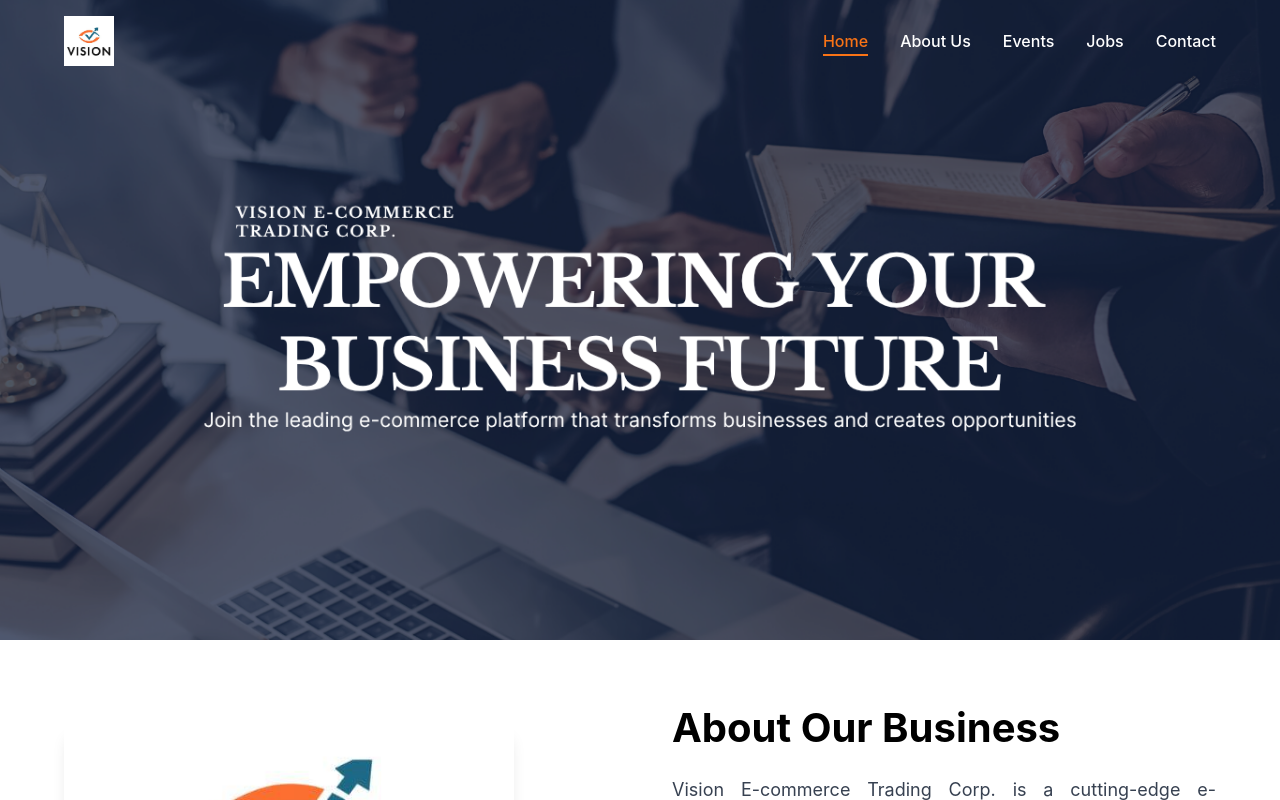
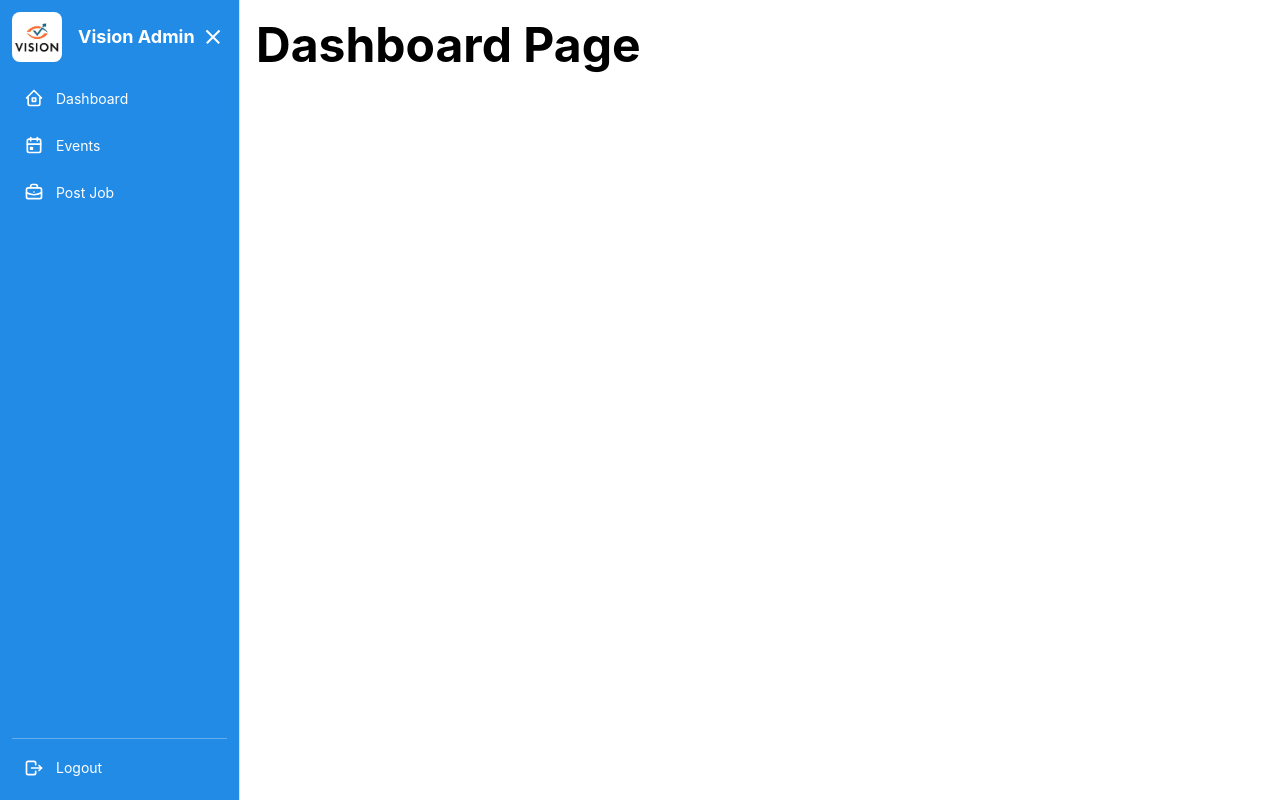
Before and after one commit to RusselJamesRecamunda/vision-ecom, a React (Vite) app: page /admin/dashboard in a window 1280 px wide. Shown: the top 800 px of the page. Built offline with nearby package versions, Linux system fonts and the light colour scheme.

Commit message:
feat: new pages for admin and login UI

```diff
--- a/package.json
+++ b/package.json
@@ -12,6 +12,10 @@
   "dependencies": {
     "@fortawesome/free-solid-svg-icons": "^7.0.1",
     "@fortawesome/react-fontawesome": "^3.0.2",
+    "@fullcalendar/daygrid": "^6.1.19",
+    "@fullcalendar/interaction": "^6.1.19",
+    "@fullcalendar/react": "^6.1.19",
+    "@fullcalendar/timegrid": "^6.1.19",
     "@mantine/core": "^8.3.1",
     "@mantine/form": "^8.3.1",
     "@mantine/hooks": "^8.3.1",
--- a/src/App.tsx
+++ b/src/App.tsx
@@ -1,7 +1,7 @@
-import Home from "./pages/Home";
+import AppRoutes from "./routes/AppRoutes";
 
 function App() {
-  return <Home />;
+  return <AppRoutes />;
 }
 
 export default App;
--- /dev/null
+++ b/src/components/Authentication/AuthenticationTitle.tsx
@@ -0,0 +1,68 @@
+import {
+  Anchor,
+  Button,
+  Checkbox,
+  Container,
+  Group,
+  Paper,
+  PasswordInput,
+  TextInput,
+  Title,
+  Image,
+} from "@mantine/core";
+import { useNavigate } from "react-router-dom";
+import VisionLogo from "../../assets/images/Logo/Logo.jpg";
+
+export function AuthenticationTitle() {
+  const navigate = useNavigate();
+
+  const handleSignIn = () => {
+    navigate("/admin/dashboard");
+  };
+
+  return (
+    <Container size={420} my={40}>
+      <Image
+        src={VisionLogo}
+        radius="md"
+        h={100}
+        w="auto"
+        fit="contain"
+        mx="auto"
+      />
+
+      {/* Title */}
+      <Title ta="center" className="font-[Outfit] font-medium" mt="lg">
+        LOGIN AS ADMIN
+      </Title>
+
+      <Group justify="center" mt="xs"></Group>
+
+      {/* Login form */}
+      <Paper withBorder shadow="sm" p={22} mt={20} radius="md">
+        <TextInput
+          label="Email"
+          placeholder="Enter company email"
+          required
+          radius="md"
+        />
+        <PasswordInput
+          label="Password"
+          placeholder="Enter password"
+          required
+          mt="md"
+          radius="md"
+        />
+        <Group justify="space-between" mt="lg">
+          <Checkbox label="Remember me" />
+          <Anchor component="button" size="sm">
+            Forgot password?
+          </Anchor>
+        </Group>
+        <Button fullWidth mt="xl" radius="md" onClick={handleSignIn}>
+          Sign in
+        </Button>
+      </Paper>
+    </Container>
+  );
+}
--- /dev/null
+++ b/src/components/vision-admin/AdminSidebar.tsx
@@ -0,0 +1,163 @@
+"use client";
+
+import { useState } from "react";
+import {
+  AppShell,
+  Burger,
+  NavLink,
+  ScrollArea,
+  rem,
+  Image,
+  Box,
+  Text,
+} from "@mantine/core";
+import {
+  IconHome2,
+  IconBriefcase,
+  IconLogout,
+  IconCalendarEvent,
+} from "@tabler/icons-react";
+import VisionLogo from "../../assets/images/Logo/Logo.jpg";
+
+interface AdminSidebarProps {
+  active: string;
+  setActive: (page: string) => void;
+  children: React.ReactNode;
+}
+
+export function AdminSidebar({ active, setActive, children }: AdminSidebarProps) {
+  const [collapsed, setCollapsed] = useState(false);
+  const sidebarWidth = collapsed ? 80 : 240;
+
+  return (
+    <AppShell
+      padding="md"
+      navbar={{
+        width: sidebarWidth,
+        breakpoint: "sm",
+        collapsed: { mobile: false },
+      }}
+    >
+      <AppShell.Navbar
+        p="sm"
+        style={{
+          backgroundColor: "#228be6",
+          color: "white",
+          transition: "width 0.2s",
+          overflow: "hidden",
+        }}
+      >
+        {/* Logo + Burger */}
+        <Box
+          style={{
+            display: "flex",
+            alignItems: "center",
+            justifyContent: collapsed ? "center" : "space-between",
+            marginBottom: rem(16),
+          }}
+        >
+          <Box style={{ display: "flex", alignItems: "center", gap: rem(8) }}>
+            <Image
+              src={VisionLogo}
+              alt="Logo"
+              radius="md"
+              w={collapsed ? 30 : 50}
+              h={collapsed ? 30 : 50}
+              fit="contain"
+            />
+            {!collapsed && (
+              <Text fw={700} size="lg" c="white" ml={8}>
+                Vision Admin
+              </Text>
+            )}
+          </Box>
+
+          {!collapsed && (
+            <Burger
+              opened={!collapsed}
+              onClick={() => setCollapsed((c) => !c)}
+              size="sm"
+              color="white"
+            />
+          )}
+        </Box>
+
+        {collapsed && (
+          <Box
+            style={{
+              display: "flex",
+              justifyContent: "center",
+              marginBottom: rem(16),
+            }}
+          >
+            <Burger
+              opened={!collapsed}
+              onClick={() => setCollapsed((c) => !c)}
+              size="sm"
+              color="white"
+            />
+          </Box>
+        )}
+
+        <ScrollArea className="flex-1">
+          <NavLink
+            label={!collapsed ? "Dashboard" : undefined}
+            leftSection={<IconHome2 size={20} />}
+            active={active === "dashboard"}
+            onClick={() => setActive("dashboard")}
+            style={{
+              color: "white",
+              borderRadius: rem(8),
+              marginBottom: rem(6),
+              justifyContent: collapsed ? "center" : "flex-start",
+            }}
+          />
+          <NavLink
+            label={!collapsed ? "Events" : undefined}
+            leftSection={<IconCalendarEvent size={20} />}
+            active={active === "events"}
+            onClick={() => setActive("events")}
+            style={{
+              color: "white",
+              borderRadius: rem(8),
+              marginBottom: rem(6),
+              justifyContent: collapsed ? "center" : "flex-start",
+            }}
+          />
+          <NavLink
+            label={!collapsed ? "Post Job" : undefined}
+            leftSection={<IconBriefcase size={20} />}
+            active={active === "postjob"}
+            onClick={() => setActive("postjob")}
+            style={{
+              color: "white",
+              borderRadius: rem(8),
+              marginBottom: rem(6),
+              justifyContent: collapsed ? "center" : "flex-start",
+            }}
+          />
+        </ScrollArea>
+
+        <div
+          style={{
+            borderTop: "1px solid rgba(255,255,255,0.3)",
+            paddingTop: rem(8),
+            marginTop: "auto",
+          }}
+        >
+          <NavLink
+            label={!collapsed ? "Logout" : undefined}
+            leftSection={<IconLogout size={20} />}
+            style={{
+              color: "white",
+              justifyContent: collapsed ? "center" : "flex-start",
+            }}
+          />
+        </div>
+      </AppShell.Navbar>
+
+      {/* Main content */}
+      <AppShell.Main>{children}</AppShell.Main>
+    </AppShell>
+  );
+}
--- /dev/null
+++ b/src/components/vision-admin/DashboardPage.tsx
@@ -0,0 +1,4 @@
+// DashboardPage.tsx
+export function DashboardPage() {
+  return <h1>Dashboard Page</h1>;
+}
--- /dev/null
+++ b/src/components/vision-admin/EventsPage.tsx
@@ -0,0 +1,28 @@
+import FullCalendar from "@fullcalendar/react";
+import dayGridPlugin from "@fullcalendar/daygrid";
+import timeGridPlugin from "@fullcalendar/timegrid";
+import interactionPlugin from "@fullcalendar/interaction";
+import { Title, Box } from "@mantine/core";
+
+export function EventsPage() {
+  return (
+    <Box p="md">
+      <Title order={2} mb="md">Events Page</Title>
+      <FullCalendar
+        plugins={[dayGridPlugin, timeGridPlugin, interactionPlugin]}
+        initialView="dayGridMonth"
+        headerToolbar={{
+          left: "prev,next today",
+          center: "title",
+          right: "dayGridMonth,timeGridWeek,timeGridDay",
+        }}
+        selectable
+        events={[
+          { title: "Event 1", date: "2025-09-20" },
+          { title: "Event 2", date: "2025-09-25" },
+        ]}
+        height="auto"
+      />
+    </Box>
+  );
+}
--- /dev/null
+++ b/src/components/vision-admin/PostJobPage.tsx
@@ -0,0 +1,4 @@
+// PostJobPage.tsx
+export function PostJobPage() {
+  return <h1>Post Job Page</h1>;
+}
--- /dev/null
+++ b/src/routes/AppRoutes.tsx
@@ -0,0 +1,50 @@
+import { useState } from "react";
+import { BrowserRouter, Routes, Route, Navigate, useNavigate } from "react-router-dom";
+import Home from "../pages/Home";
+import { AuthenticationTitle } from "../components/Authentication/AuthenticationTitle";
+
+// Admin
+import { AdminSidebar } from "../components/vision-admin/AdminSidebar";
+import { DashboardPage } from "../components/vision-admin/DashboardPage";
+import { EventsPage } from "../components/vision-admin/EventsPage";
+import { PostJobPage } from "../components/vision-admin/PostJobPage";
+
+export default function AppRoutes() {
+  return (
+    <BrowserRouter>
+      <Routes>
+        {/* Public routes */}
+        <Route path="/" element={<Home />} />
+        <Route path="/login" element={<AuthenticationTitle />} />
+
+        {/* Admin routes wrapped in sidebar */}
+        <Route
+          path="/admin/*"
+          element={<AdminRoutesWrapper />}
+        />
+      </Routes>
+    </BrowserRouter>
+  );
+}
+
+// Wrapper component to handle sidebar + nested routes
+function AdminRoutesWrapper() {
+  const [active, setActive] = useState("dashboard");
+  const navigate = useNavigate();
+
+  const handleNavigate = (page: string) => {
+    setActive(page);
+    navigate(`/admin/${page === "dashboard" ? "dashboard" : page}`);
+  };
+
+  return (
+    <AdminSidebar active={active} setActive={handleNavigate}>
+      <Routes>
+        <Route path="dashboard" element={<DashboardPage />} />
+        <Route path="events" element={<EventsPage />} />
+        <Route path="postjob" element={<PostJobPage />} />
+        <Route path="*" element={<Navigate to="dashboard" replace />} />
+      </Routes>
+    </AdminSidebar>
+  );
+}
```
Also changed, not shown: 1 other file (tests, documents, lock files or other folders).
